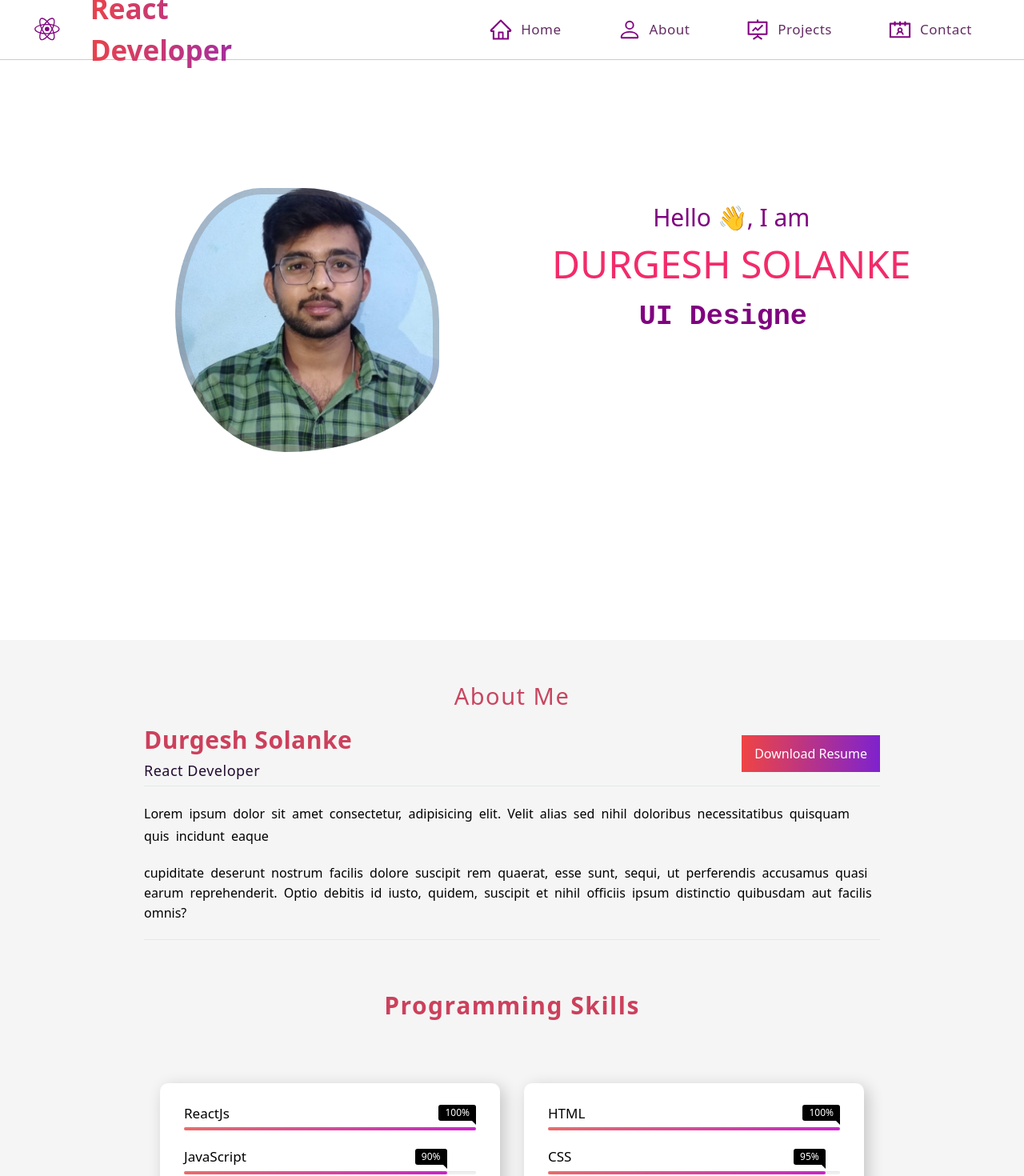
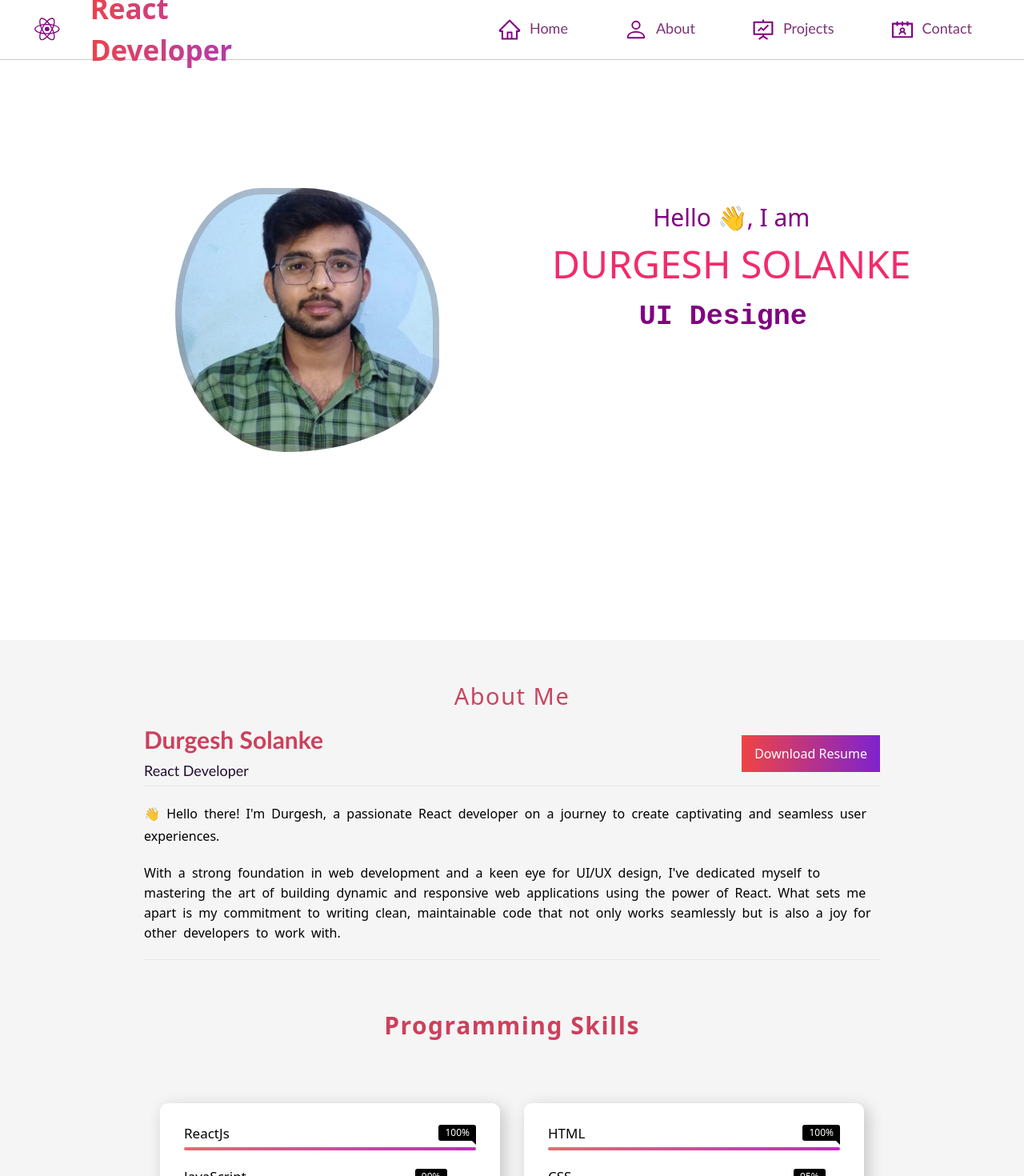
Before and after one commit to Rndurgesh/myfinalportfolio, a React (Vite) app: page / in a window 1280 px wide. Shown: the top 1470 px of the page at 80% size. Built offline with nearby package versions, Linux system fonts and the light colour scheme; some icons are missing.

Commit message:
change in resume

```diff
--- a/src/pages/About2.jsx
+++ b/src/pages/About2.jsx
@@ -26,14 +26,16 @@ export default function About2() {
         <hr />
 
         <div className="para">
-          Lorem ipsum dolor sit amet consectetur, adipisicing elit. Velit alias
-          sed nihil doloribus necessitatibus quisquam quis incidunt eaque
+          👋 Hello there! I'm <>Durgesh</>, a passionate React developer on a
+          journey to create captivating and seamless user experiences.
         </div>
         <div className="para2 mb-5">
-          cupiditate deserunt nostrum facilis dolore suscipit rem quaerat, esse
-          sunt, sequi, ut perferendis accusamus quasi earum reprehenderit. Optio
-          debitis id iusto, quidem, suscipit et nihil officiis ipsum distinctio
-          quibusdam aut facilis omnis?
+          With a strong foundation in web development and a keen eye for UI/UX
+          design, I've dedicated myself to mastering the art of building dynamic
+          and responsive web applications using the power of React. What sets me
+          apart is my commitment to writing clean, maintainable code that not
+          only works seamlessly but is also a joy for other developers to work
+          with.
         </div>
         <hr />
       </div>
--- a/src/pages/Navabr.jsx
+++ b/src/pages/Navabr.jsx
@@ -16,7 +16,7 @@ export default function Navabr() {
         <div className="container">
           <div className="row">
             <div className="col-md-12 text-center">
-              <h3 className="navName  bg-gradient-to-r from-red-500 v to-purple-700">
+              <h3 className="navName  bg-gradient-to-r from-red-500 v to-purple-600">
                 React Developer
               </h3>
             </div>
--- a/src/pages/navbar.css
+++ b/src/pages/navbar.css
@@ -20,7 +20,7 @@
   font-size: 30px;
 }
 .navName {
-  background-image: linear-gradient(to right, red, yellow);
+  background-image: linear-gradient(to right, rgb(220, 92, 92), yellow);
   background-clip: text;
   color: transparent;
   padding: 5px 15px;
@@ -35,14 +35,13 @@
   display: flex;
   justify-content: flex-end;
   align-items: center;
-  color: rgb(100, 45, 100);
+  color: rgb(199, 29, 199);
 }
 .rc {
   display: flex;
-  align-items: center;
+  justify-content: center;
   gap: 10px;
-  height: 35px;
-  width: fit-content;
+  height: 40px;
   padding: 5px;
 }
 .img-icon {
@@ -50,7 +49,11 @@
   width: 25px;
 }
 .name {
-  font-size: 17px;
-  font-weight: 400;
-  letter-spacing: 0.5px;
+  font-size: 18px;
+  color: rgb(123, 51, 118);
+  /* font-weight: 500; */
+  font-family: "Trebuchet MS", "Lucida Sans Unicode", "Lucida Grande";
 }
+.name:hover {
+  color: #dc5c5c;
+}
```
Also changed, not shown: 1 other file (tests, documents, lock files or other folders).
